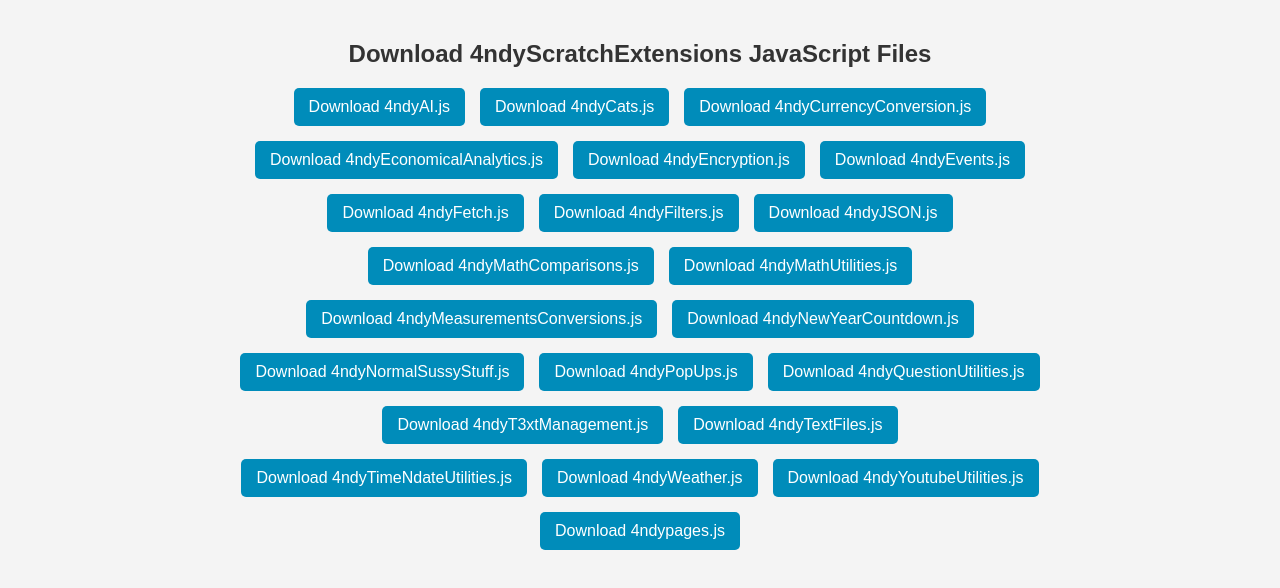
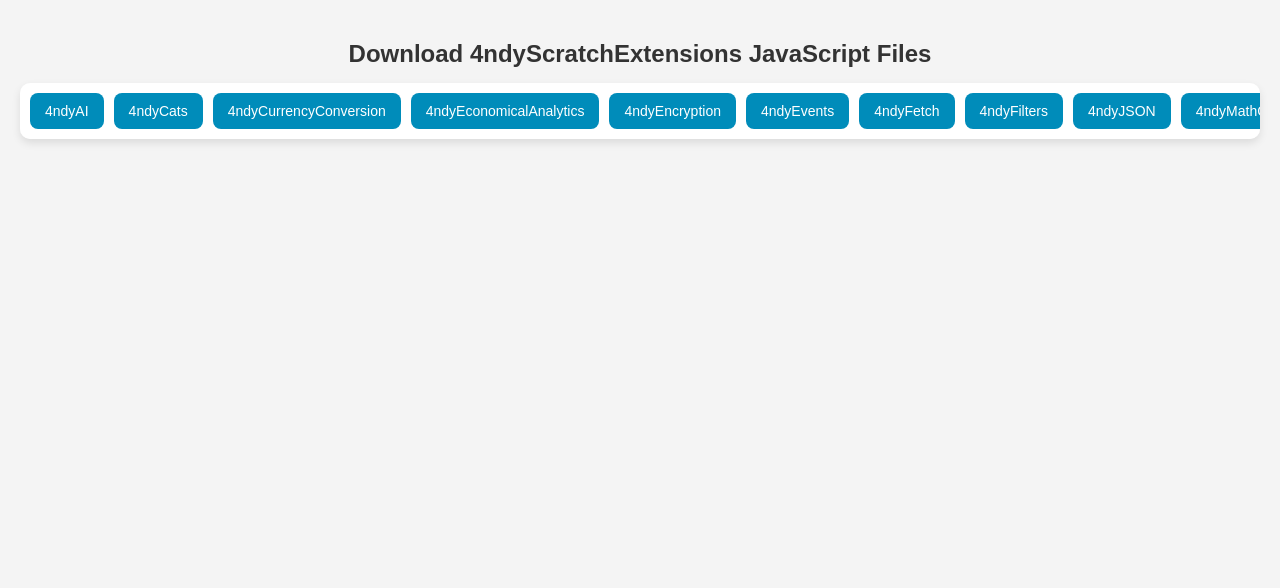
Before and after one commit to andy64lol/4ndy-scratch-custom-extensions, a plain HTML site: page index.html in a window 1280 px wide. Drawn offline with Linux system fonts and the light colour scheme.

Commit message:
Update index.html

```diff
--- a/index.html
+++ b/index.html
@@ -14,14 +14,30 @@
         }
         h2 {
             color: #333;
+            margin-bottom: 15px;
         }
         .download-container {
             display: flex;
-            flex-wrap: wrap;
-            justify-content: center;
-            gap: 15px;
-            max-width: 800px;
-            margin: 0 auto;
+            gap: 10px;
+            overflow-x: auto;
+            padding: 10px;
+            white-space: nowrap;
+            justify-content: start;
+            scroll-behavior: smooth;
+            border-radius: 10px;
+            background: white;
+            box-shadow: 0px 4px 8px rgba(0, 0, 0, 0.1);
+        }
+        .download-container::-webkit-scrollbar {
+            height: 8px;
+        }
+        .download-container::-webkit-scrollbar-thumb {
+            background: #008CBA;
+            border-radius: 5px;
+        }
+        .download-container::-webkit-scrollbar-track {
+            background: #ddd;
+            border-radius: 5px;
         }
         .download-container a {
             text-decoration: none;
@@ -32,9 +48,10 @@
             padding: 10px 15px;
             border: none;
             cursor: pointer;
-            font-size: 16px;
-            border-radius: 5px;
+            font-size: 14px;
+            border-radius: 8px;
             transition: background 0.3s ease;
+            white-space: nowrap;
         }
         button:hover {
             background-color: #005f73;
@@ -65,7 +82,7 @@
             link.ariaLabel = `Download ${file}`;
 
             const button = document.createElement("button");
-            button.textContent = `Download ${file}`;
+            button.textContent = file.replace(".js", "");
 
             link.appendChild(button);
             container.appendChild(link);
```
